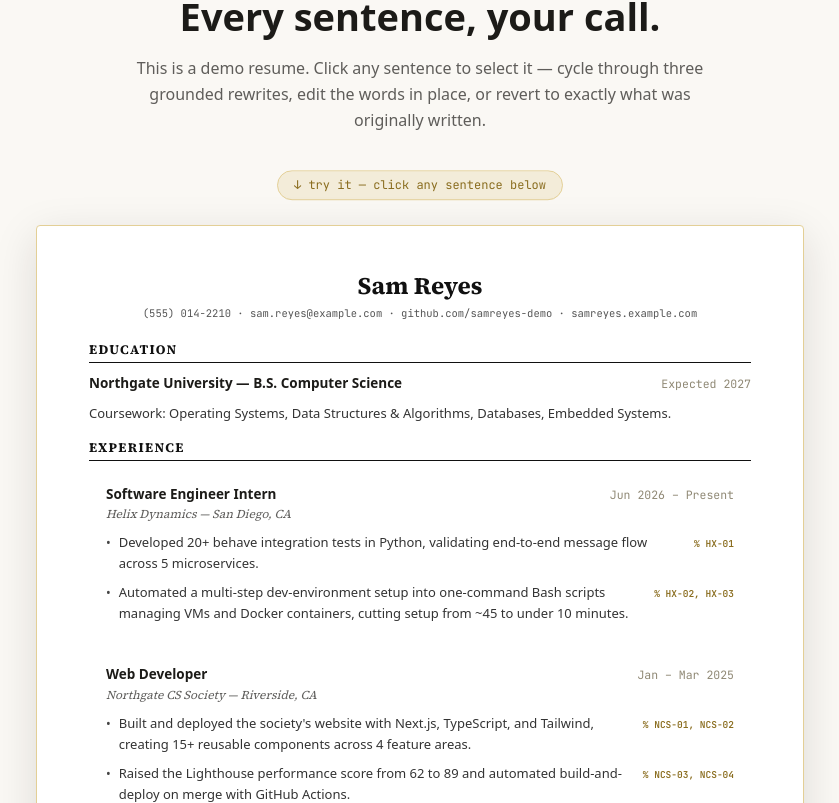
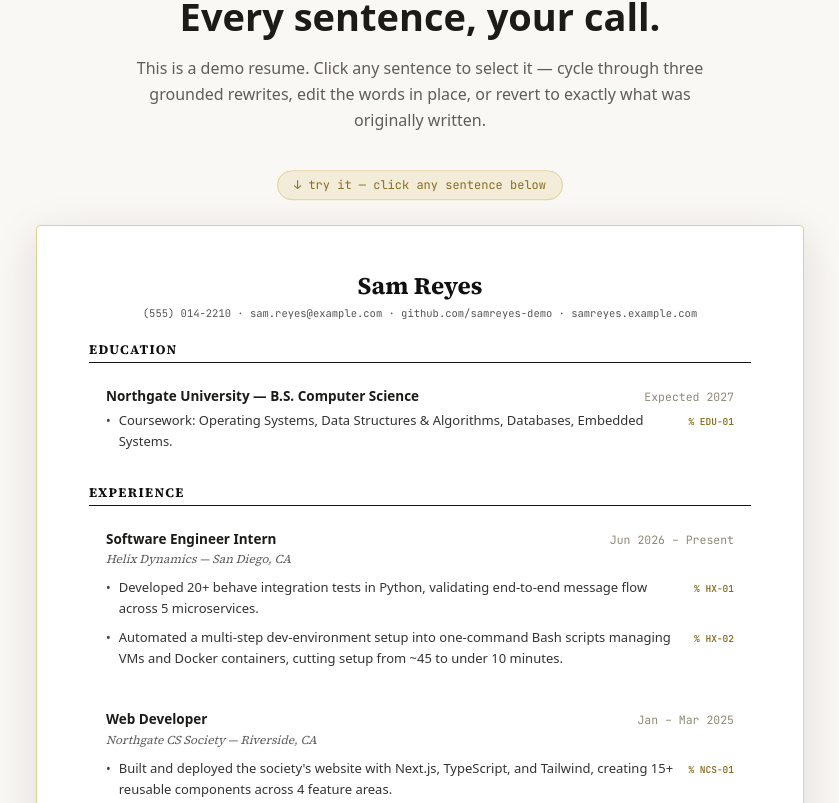
Before and after one commit to MosesfromSinai/Emend, a Next.js app in the folder web/: page / in a window 1280 px wide. Shown: the part 1997-2800 px from the top of the page, without its empty margins (220-1059 px from the left). Built offline with nearby package versions, Linux system fonts and the light colour scheme.

Commit message:
one fact per bullet, tag education and skills

```diff
--- a/web/components/landing/demo-bullet.tsx
+++ b/web/components/landing/demo-bullet.tsx
@@ -2,6 +2,7 @@
 
 import type { BulletState } from "@/lib/use-sentence-demo";
 import type { DemoBullet } from "@/lib/demo-persona";
+import { cn } from "@/lib/utils";
 
 export function DemoBulletRow({
   bulletKey,
@@ -33,8 +34,10 @@ export function DemoBulletRow({
           e.stopPropagation();
           if (!selected) onSelect();
         }}
-        className="-mx-2 flex cursor-pointer items-baseline gap-2 rounded-md px-2 py-1 transition-colors"
-        style={{ background: selected ? "var(--em-soft)" : "transparent" }}
+        className={cn(
+          "-mx-2 flex cursor-pointer items-baseline gap-2 rounded-md px-2 py-1 transition-colors",
+          selected ? "bg-em-soft" : "hover:bg-em-soft"
+        )}
       >
         <span className="text-[12.5px] text-[#444]">•</span>
         <span
@@ -65,11 +68,7 @@ export function DemoBulletRow({
           {shown}
         </span>
         <span className="shrink-0 font-mono text-[9.5px] font-semibold text-em-accent">
-          {state.orig
-            ? "original"
-            : hasCustom
-              ? "edited ✎"
-              : `% ${variant.sources.join(", ")}`}
+          {state.orig ? "original" : hasCustom ? "edited ✎" : `% ${bullet.source}`}
         </span>
       </div>
       {selected && (
@@ -89,15 +88,14 @@ function DemoBulletToolbar({
   onPatch: (next: Partial<BulletState>) => void;
 }) {
   const hasCustom = state.custom != null;
-  const variant = bullet.variants[state.idx];
   const cycle = (delta: 1 | -1) =>
     onPatch({ idx: (state.idx + delta + 3) % 3, orig: false, custom: null, dirty: false, rev: state.rev + 1 });
 
   const modeLabel = state.orig
     ? "your original wording"
     : hasCustom
-      ? `your edit · based on fact ${variant.sources[0]}`
-      : `rewrite ${state.idx + 1} of 3 · fact ${variant.sources.join(", ")}`;
+      ? `your edit · based on fact ${bullet.source}`
+      : `rewrite ${state.idx + 1} of 3 · fact ${bullet.source}`;
 
   const origBtnLabel = state.orig
     ? hasCustom
--- a/web/components/landing/hero-mock.tsx
+++ b/web/components/landing/hero-mock.tsx
@@ -1,3 +1,5 @@
+import { DEMO_SENTENCE_COUNT } from "@/lib/demo-persona";
+
 export function HeroMock() {
   return (
     <div className="relative">
@@ -58,7 +60,7 @@ export function HeroMock() {
               </div>
             </div>
             <span className="rounded-full bg-[#eef0e2] px-3 py-1 text-[11px] font-semibold text-[#5a6a34]">
-              ✓ grounded 12/12
+              ✓ grounded {DEMO_SENTENCE_COUNT}/{DEMO_SENTENCE_COUNT}
             </span>
           </div>
         </div>
--- a/web/components/landing/sentence-demo.tsx
+++ b/web/components/landing/sentence-demo.tsx
@@ -5,7 +5,8 @@ import { Reveal } from "@/components/landing/reveal";
 import {
   DEMO_RESUME,
   PERSONA_CONTACT,
-  PERSONA_EDUCATION,
+  PERSONA_EDUCATION_COURSEWORK,
+  PERSONA_EDUCATION_HEADER,
   PERSONA_NAME,
   PERSONA_SKILLS,
 } from "@/lib/demo-persona";
@@ -46,17 +47,26 @@ export function SentenceDemo() {
           <div className="mt-3.5 mb-2.5 border-b border-[#111] pb-0.5 font-serif text-[13px] font-bold tracking-widest text-[#111]">
             EDUCATION
           </div>
-          <div className="mb-2.5 flex flex-wrap items-baseline justify-between gap-3">
-            <span className="text-[13.5px] font-semibold text-ink">
-              {PERSONA_EDUCATION.title} — {PERSONA_EDUCATION.sub}
-            </span>
-            <span className="font-mono text-[11.5px] text-[#8f8874]">
-              {PERSONA_EDUCATION.dates}
-            </span>
+          <div
+            className="mb-2.5 rounded-lg border-[1.5px] border-transparent px-4 py-3 transition-colors hover:border-em-softb"
+          >
+            <div className="flex flex-wrap items-baseline justify-between gap-3">
+              <span className="text-[13.5px] font-semibold text-ink">
+                {PERSONA_EDUCATION_HEADER.title} — {PERSONA_EDUCATION_HEADER.sub}
+              </span>
+              <span className="font-mono text-[11.5px] text-[#8f8874]">
+                {PERSONA_EDUCATION_HEADER.dates}
+              </span>
+            </div>
+            <DemoBulletRow
+              bulletKey="edu/course"
+              bullet={PERSONA_EDUCATION_COURSEWORK}
+              state={get("edu/course")}
+              selected={selected === "edu/course"}
+              onSelect={() => setSelected("edu/course")}
+              onPatch={(next) => patch("edu/course", next)}
+            />
           </div>
-          <p className="mb-3 text-[13px] leading-relaxed text-[#333]">
-            {PERSONA_EDUCATION.text}
-          </p>
         </div>
 
         {DEMO_RESUME.map((section) => (
@@ -102,7 +112,26 @@ export function SentenceDemo() {
         <div className="mt-3.5 mb-2.5 border-b border-[#111] pb-0.5 font-serif text-[13px] font-bold tracking-widest text-[#111]">
           TECHNICAL SKILLS
         </div>
-        <p className="text-[13px] leading-relaxed text-[#333]">{PERSONA_SKILLS}</p>
+        <div className="mb-2.5 rounded-lg border-[1.5px] border-transparent px-4 py-3 transition-colors hover:border-em-softb">
+          {PERSONA_SKILLS.map(({ label, bullet }) => {
+            const key = `skills/${bullet.source}`;
+            return (
+              <div key={key} className="flex items-baseline gap-2 text-[13px]">
+                <span className="w-36 shrink-0 font-semibold text-ink">{label}:</span>
+                <div className="flex-1">
+                  <DemoBulletRow
+                    bulletKey={key}
+                    bullet={bullet}
+                    state={get(key)}
+                    selected={selected === key}
+                    onSelect={() => setSelected(key)}
+                    onPatch={(next) => patch(key, next)}
+                  />
+                </div>
+              </div>
+            );
+          })}
+        </div>
       </Reveal>
       <Reveal className="mt-9 text-center text-[13px] text-[#8f8874]">
         Every rewrite above is generated from the same confirmed fact — never
--- a/web/lib/demo-persona.ts
+++ b/web/lib/demo-persona.ts
@@ -7,25 +7,21 @@ export const PERSONA_NAME = "Sam Reyes";
 export const PERSONA_CONTACT =
   "(555) 014-2210 · sam.reyes@example.com · github.com/samreyes-demo · samreyes.example.com";
 
-export const PERSONA_EDUCATION = {
+export const PERSONA_EDUCATION_HEADER = {
   title: "Northgate University",
   sub: "B.S. Computer Science",
   dates: "Expected 2027",
-  text: "Coursework: Operating Systems, Data Structures & Algorithms, Databases, Embedded Systems.",
 };
 
-export const PERSONA_SKILLS =
-  "Languages: Python, C++, TypeScript, SQL, Bash · Frameworks: Flask, React, Next.js · Tools: Linux, Git, Docker, CMake · Libraries: OpenCV, NumPy, Pandas";
-
-// Sources are per-variant, not per-bullet: two rewrites of the same
-// sentence can lean on different (or additional) facts from the same
-// block, so each needs its own citation list rather than one shared list.
+// A fact is the unit of one resume bullet: exactly one id, shared by all
+// three rewrite phrasings (they're different wordings of the same
+// confirmed claim, not different claims) — never a comma-joined list.
 export type DemoVariant = {
   text: string;
-  sources: string[];
 };
 
 export type DemoBullet = {
+  source: string;
   original: string;
   variants: [DemoVariant, DemoVariant, DemoVariant];
 };
@@ -43,6 +39,78 @@ export type DemoSection = {
   blocks: DemoBlock[];
 };
 
+// Education's only content-bearing line is coursework (school/degree/dates
+// are metadata, same as an Experience header — never a fact); rendered
+// through the same DemoBulletRow as everything else.
+export const PERSONA_EDUCATION_COURSEWORK: DemoBullet = {
+  source: "EDU-01",
+  original: "took classes in OS, data structures, databases, and embedded systems.",
+  variants: [
+    {
+      text: "Coursework: Operating Systems, Data Structures & Algorithms, Databases, Embedded Systems.",
+    },
+    {
+      text: "Relevant coursework: Data Structures & Algorithms, Operating Systems, Databases, Embedded Systems.",
+    },
+    {
+      text: "Studied Operating Systems, Data Structures & Algorithms, Databases, and Embedded Systems.",
+    },
+  ],
+};
+
+// One fact per skill category (matches core's real `skills: dict[str,
+// list[str]]` shape), each its own selectable, cyclable line.
+export const PERSONA_SKILLS: { label: string; bullet: DemoBullet }[] = [
+  {
+    label: "Languages",
+    bullet: {
+      source: "SK-01",
+      original: "python, c++, ts, sql, bash",
+      variants: [
+        { text: "Python, C++, TypeScript, SQL, Bash" },
+        { text: "Python · C++ · TypeScript · SQL · Bash" },
+        { text: "TypeScript, Python, C++, SQL, Bash" },
+      ],
+    },
+  },
+  {
+    label: "Frameworks/Libraries",
+    bullet: {
+      source: "SK-02",
+      original: "flask, react, next.js, opencv, numpy, pandas",
+      variants: [
+        { text: "Flask, React, Next.js, OpenCV, NumPy, Pandas" },
+        { text: "Flask · React · Next.js · OpenCV · NumPy · Pandas" },
+        { text: "React, Next.js, Flask, NumPy, Pandas, OpenCV" },
+      ],
+    },
+  },
+  {
+    label: "Systems/Platforms",
+    bullet: {
+      source: "SK-03",
+      original: "linux, docker",
+      variants: [
+        { text: "Linux, Docker" },
+        { text: "Linux · Docker" },
+        { text: "Docker, Linux" },
+      ],
+    },
+  },
+  {
+    label: "Tools/Testing",
+    bullet: {
+      source: "SK-04",
+      original: "git, cmake",
+      variants: [
+        { text: "Git, CMake" },
+        { text: "Git · CMake" },
+        { text: "CMake, Git" },
+      ],
+    },
+  },
+];
+
 export const DEMO_RESUME: DemoSection[] = [
   {
     heading: "EXPERIENCE",
@@ -54,36 +122,32 @@ export const DEMO_RESUME: DemoSection[] = [
         dates: "Jun 2026 – Present",
         bullets: [
           {
+            source: "HX-01",
             original: "Writing integration tests in Python for our microservices.",
             variants: [
               {
                 text: "Developed 20+ behave integration tests in Python, validating end-to-end message flow across 5 microservices.",
-                sources: ["HX-01"],
               },
               {
                 text: "Built a Gherkin-based integration suite of 20+ scenarios covering cross-service message flow in a Linux environment.",
-                sources: ["HX-01"],
               },
               {
                 text: "Authored 20+ Python integration tests verifying end-to-end behavior across a 5-microservice backend.",
-                sources: ["HX-01"],
               },
             ],
           },
           {
+            source: "HX-02",
             original: "Made scripts to set up the dev environment faster.",
             variants: [
               {
                 text: "Automated a multi-step dev-environment setup into one-command Bash scripts managing VMs and Docker containers, cutting setup from ~45 to under 10 minutes.",
-                sources: ["HX-02", "HX-03"],
               },
               {
                 text: "Cut environment setup time from ~45 minutes to under 10 by scripting one-command VM and container provisioning in Bash.",
-                sources: ["HX-02", "HX-03"],
               },
               {
                 text: "Replaced a manual, multi-step environment checklist with one-command Bash automation for VMs and Docker, taking setup from ~45 minutes down to under 10.",
-                sources: ["HX-02", "HX-03"],
               },
             ],
           },
@@ -96,36 +160,32 @@ export const DEMO_RESUME: DemoSection[] = [
         dates: "Jan – Mar 2025",
         bullets: [
           {
+            source: "NCS-01",
             original: "Worked on the club website using React.",
             variants: [
               {
                 text: "Built and deployed the society's website with Next.js, TypeScript, and Tailwind, creating 15+ reusable components across 4 feature areas.",
-                sources: ["NCS-01", "NCS-02"],
               },
               {
                 text: "Developed 15+ reusable React components across 4 feature areas for the society's Next.js/TypeScript site.",
-                sources: ["NCS-01", "NCS-02"],
               },
               {
                 text: "Delivered the society's Next.js website (TypeScript, Tailwind) backed by a library of 15+ reusable components across 4 feature areas.",
-                sources: ["NCS-01", "NCS-02"],
               },
             ],
           },
           {
+            source: "NCS-02",
             original: "Improved site performance and helped with deploys.",
             variants: [
               {
                 text: "Raised the Lighthouse performance score from 62 to 89 and automated build-and-deploy on merge with GitHub Actions.",
-                sources: ["NCS-03", "NCS-04"],
               },
               {
                 text: "Improved Lighthouse performance 62 → 89 while maintaining CI/CD pipelines (GitHub Actions) through PR-reviewed merges.",
-                sources: ["NCS-03", "NCS-04"],
               },
               {
                 text: "Set up merge-triggered CI/CD with GitHub Actions and lifted the site's Lighthouse score from 62 to 89.",
-                sources: ["NCS-03", "NCS-04"],
               },
             ],
           },
@@ -138,36 +198,32 @@ export const DEMO_RESUME: DemoSection[] = [
         dates: "Jun – Aug 2024",
         bullets: [
           {
+            source: "LAB-01",
             original: "Programmed sensors for a water monitoring project.",
             variants: [
               {
                 text: "Wrote Arduino/C++ firmware integrating 4 water-quality sensors (pH, temperature, turbidity, TDS) with serial telemetry every 2 seconds.",
-                sources: ["LAB-01", "LAB-02"],
               },
               {
                 text: "Built C++ firmware for a 4-sensor water-monitoring buoy, streaming readings over serial at 2-second intervals.",
-                sources: ["LAB-01", "LAB-02"],
               },
               {
                 text: "Integrated pH, temperature, turbidity, and TDS sensors into Arduino firmware with 2-second telemetry.",
-                sources: ["LAB-01", "LAB-02"],
               },
             ],
           },
           {
+            source: "LAB-02",
             original: "Wrote code to detect when the water readings looked wrong.",
             variants: [
               {
                 text: "Implemented a composite anomaly score weighting each sensor reading against its safe range to flag water-quality issues.",
-                sources: ["LAB-01", "LAB-03"],
               },
               {
                 text: "Designed a weighted anomaly-scoring algorithm that evaluates all 4 sensor readings against safe thresholds.",
-                sources: ["LAB-01", "LAB-03"],
               },
               {
                 text: "Built the anomaly-detection logic: a composite score across sensor channels, each weighted against its safe range.",
-                sources: ["LAB-03"],
               },
             ],
           },
@@ -185,36 +241,30 @@ export const DEMO_RESUME: DemoSection[] = [
         dates: "",
         bullets: [
           {
+            source: "LOG-01",
             original: "A website I made to keep track of my flights.",
             variants: [
               {
                 text: "Built a Flask + PostgreSQL flight-logging app on a normalized 5-table schema with Alembic migrations.",
-                sources: ["LOG-01", "LOG-02"],
               },
               {
                 text: "Designed a 5-table relational schema (PostgreSQL, Alembic) powering a Flask app with a flight-stats dashboard.",
-                sources: ["LOG-01", "LOG-02"],
               },
               {
                 text: "Developed a full-stack flight logger — Flask API, PostgreSQL with versioned migrations, and a stats dashboard.",
-                sources: ["LOG-01", "LOG-02"],
               },
             ],
           },
           {
+            source: "LOG-02",
             original: "Put the app in Docker and got it running online.",
             variants: [
-              {
-                text: "Containerized the app with Docker Compose and deployed it to production.",
-                sources: ["LOG-03"],
-              },
+              { text: "Containerized the app with Docker Compose and deployed it to production." },
               {
                 text: "Packaged the full stack into Docker Compose services and shipped a deployed instance.",
-                sources: ["LOG-03"],
               },
               {
                 text: "Moved the app from local development to a live deployment using Docker Compose.",
-                sources: ["LOG-03"],
               },
             ],
           },
@@ -227,37 +277,27 @@ export const DEMO_RESUME: DemoSection[] = [
         dates: "",
         bullets: [
           {
+            source: "TS-01",
             original: "Detects animals on trail cameras using AI.",
             variants: [
               {
                 text: "Ran real-time YOLOv8 wildlife detection on a Jetson Nano, forwarding detections and frames to a Flask dashboard in under 3 seconds.",
-                sources: ["TS-01", "TS-02"],
               },
               {
                 text: "Built an edge-inference pipeline (YOLOv8 on Jetson Nano) pushing detection alerts to a web dashboard in <3s.",
-                sources: ["TS-01", "TS-02"],
               },
               {
                 text: "Deployed YOLOv8 on embedded hardware for real-time detection against simulated trail-camera feeds, with a live Flask dashboard.",
-                sources: ["TS-01", "TS-02"],
               },
             ],
           },
           {
+            source: "TS-02",
             original: "Showed the project at a school event.",
             variants: [
-              {
-                text: "Demoed the system live at the campus engineering showcase.",
-                sources: ["TS-03"],
-              },
-              {
-                text: "Presented a live end-to-end demo at the university engineering showcase.",
-                sources: ["TS-03"],
-              },
-              {
-                text: "Ran a live demonstration of the detection pipeline at the campus showcase.",
-                sources: ["TS-03"],
-              },
+              { text: "Demoed the system live at the campus engineering showcase." },
+              { text: "Presented a live end-to-end demo at the university engineering showcase." },
+              { text: "Ran a live demonstration of the detection pipeline at the campus showcase." },
             ],
           },
         ],
@@ -269,37 +309,27 @@ export const DEMO_RESUME: DemoSection[] = [
         dates: "",
         bullets: [
           {
+            source: "PL-01",
             original: "A C++ command line tool for organizing tasks.",
             variants: [
               {
                 text: "Developed a C++ CLI task tool (categories, priorities, due dates) structured into 4 modular classes with 25 GoogleTest unit tests.",
-                sources: ["PL-01", "PL-02"],
               },
               {
                 text: "Built a modular C++ command-line organizer — 4 classes, 25 unit tests across 3 GoogleTest suites.",
-                sources: ["PL-01", "PL-02"],
               },
               {
-                text: "Engineered a C++/CMake CLI for task management with priorities and due dates, covered by 25 GoogleTest tests.",
-                sources: ["PL-01", "PL-02", "PL-03"],
+                text: "Engineered a modular C++ CLI for task management with priorities and due dates, structured into 4 classes and covered by 25 GoogleTest tests.",
               },
             ],
           },
           {
+            source: "PL-02",
             original: "Worked on it with some classmates.",
             variants: [
-              {
-                text: "Led a 3-member team using GitHub Projects and a CMake build system.",
-                sources: ["PL-03"],
-              },
-              {
-                text: "Coordinated a 3-person team via GitHub Projects, owning the CMake build.",
-                sources: ["PL-03"],
-              },
-              {
-                text: "Drove planning and delivery for a 3-member team on GitHub Projects.",
-                sources: ["PL-03"],
-              },
+              { text: "Led a 3-member team using GitHub Projects and a CMake build system." },
+              { text: "Coordinated a 3-person team via GitHub Projects, owning the CMake build." },
+              { text: "Drove planning and delivery for a 3-member team on GitHub Projects." },
             ],
           },
         ],
@@ -307,6 +337,17 @@ export const DEMO_RESUME: DemoSection[] = [
     ],
   },
 ];
+
+// Computed, not hardcoded — a hardcoded pill drifts the moment a bullet is
+// added or removed (exactly what happened before this was added).
+export const DEMO_SENTENCE_COUNT =
+  1 + // education coursework
+  PERSONA_SKILLS.length +
+  DEMO_RESUME.reduce(
+    (sum, section) =>
+      sum + section.blocks.reduce((blockSum, block) => blockSum + block.bullets.length, 0),
+    0
+  );
 
 export type FaqItem = { q: string; a: string };
 
```
Also changed, not shown: web/components/landing/what-it-is.tsx (+10 -4 lines), 1 other file (tests, documents, lock files or other folders).
